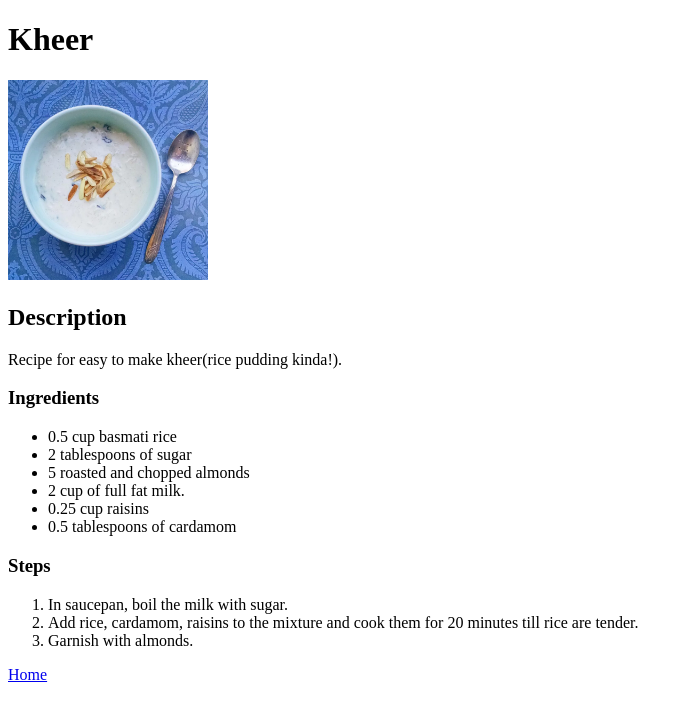
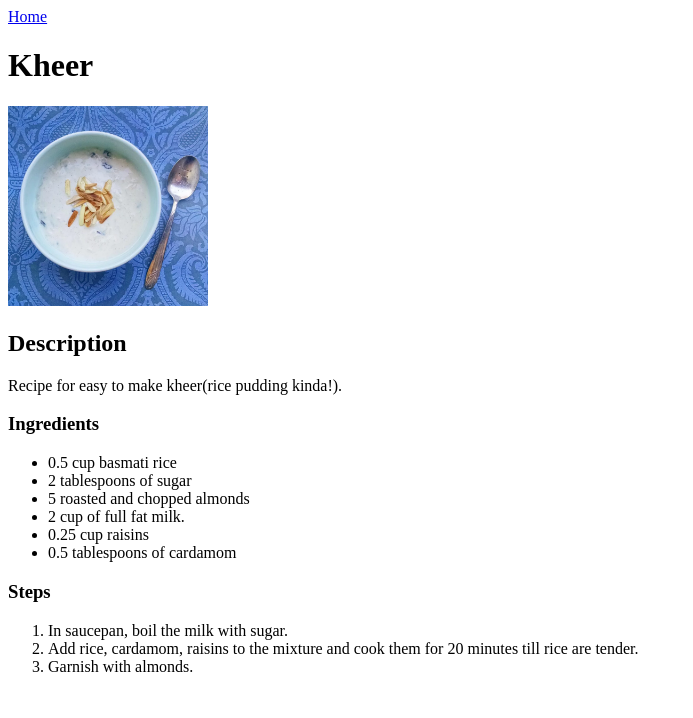
Before and after one commit to vivek005MB/odin-recipes, a plain HTML site: page recipes/kheer.html in a window 1280 px wide. Shown: the whole page, without its empty margins (0-693 px from the left). Drawn offline with Linux system fonts and the light colour scheme.

Commit message:
fix the incorrect name bug and placement of home link

```diff
--- a/recipes/kheer.html
+++ b/recipes/kheer.html
@@ -6,6 +6,7 @@
     <title>Document</title>
 </head>
 <body>
+    <a href="../index.html">Home</a>
     <H1>Kheer</H1>
     <img width="200" height= "200" src="../images/kheer.webp">
     <br>
@@ -26,6 +27,5 @@
         <li>Add rice, cardamom, raisins to the mixture and cook them for 20 minutes till rice are tender.</li>
         <li>Garnish with almonds.</li>
     </ol>
-    <a href="../index.html">Home</a>
 </body>
 </html>
```
Also changed, not shown: index.html (+1 -1 lines), recipes/boiledEgg.html (+1 -0 lines), recipes/curdRice.html (+1 -0 lines).
